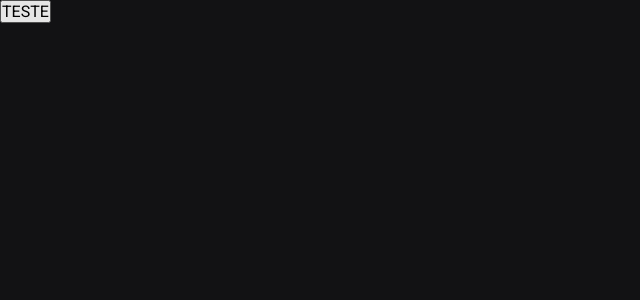
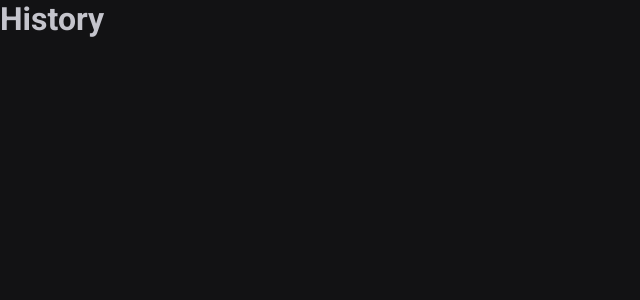
Before and after one commit to Gabriel-ds/ignite-timer, a React (Vite) app: page /history in a window 1280 px wide. Shown: the top 300 px of the page, without its empty margins (0-640 px from the left). Built offline with nearby package versions, Linux system fonts and the light colour scheme.

Commit message:
Configurando o react router dom

```diff
--- a/package.json
+++ b/package.json
@@ -12,6 +12,7 @@
     "@types/styled-components": "^5.1.26",
     "react": "^18.2.0",
     "react-dom": "^18.2.0",
+    "react-router-dom": "^6.8.1",
     "styled-components": "^5.3.6"
   },
   "devDependencies": {
--- a/src/App.tsx
+++ b/src/App.tsx
@@ -1,13 +1,17 @@
 import { ThemeProvider } from "styled-components";
+import { BrowserRouter } from "react-router-dom";
+
 import { GlobalStyle } from "./styles/global";
 import { defaultTheme } from "./styles/themes/default";
+import { Router } from "./Router";
 
 export function App() {
   return (
     <ThemeProvider theme={defaultTheme}>
       <GlobalStyle />
-
-      <button>TESTE</button>
+      <BrowserRouter>
+        <Router />
+      </BrowserRouter>
     </ThemeProvider>
   );
 }
--- /dev/null
+++ b/src/Router.tsx
@@ -0,0 +1,12 @@
+import { Route, Routes } from "react-router-dom";
+import { History } from "./pages/History";
+import { Home } from "./pages/Home";
+
+export const Router = () => {
+  return (
+    <Routes>
+      <Route path="/" element={<Home />} />
+      <Route path="/history" element={<History />} />
+    </Routes>
+  );
+};
--- /dev/null
+++ b/src/pages/History.tsx
@@ -0,0 +1,7 @@
+export const History = () => {
+  return (
+    <>
+      <h1>History</h1>
+    </>
+  );
+};
--- /dev/null
+++ b/src/pages/Home.tsx
@@ -0,0 +1,7 @@
+export const Home = () => {
+  return (
+    <>
+      <h1>Home</h1>
+    </>
+  );
+};
```
Also changed, not shown: 1 other file (tests, documents, lock files or other folders).
